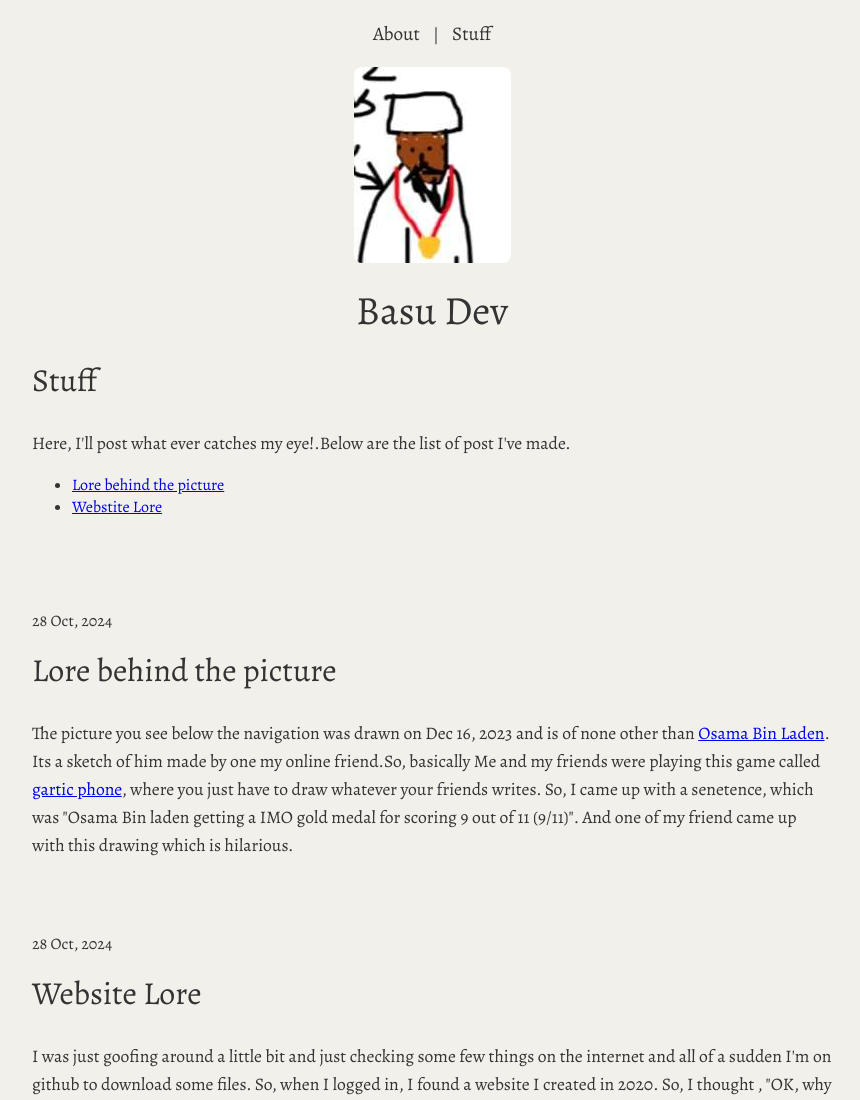
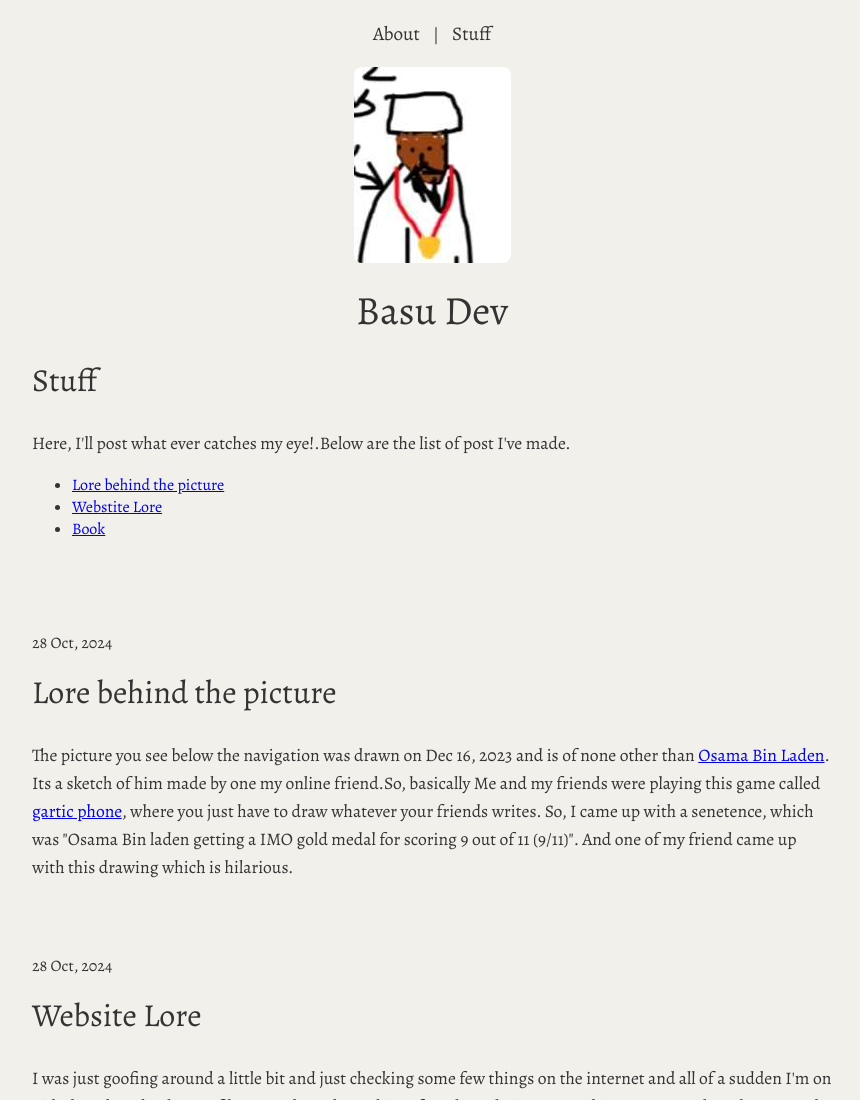
Before and after one commit to baskrki/basudev, a plain HTML site: page stuff.html in a window 1280 px wide. Shown: the top 1100 px of the page, without its empty margins (208-1068 px from the left). Drawn offline with nearby package versions, Linux system fonts and the light colour scheme.

Commit message:
Update stuff.html
added post3

```diff
--- a/stuff.html
+++ b/stuff.html
@@ -28,6 +28,7 @@
                 <ul>
                     <li><a href="#post1">Lore behind the picture</a></li>
                     <li><a href="#post2">Webstite Lore</a></li>
+			<li><a href="#post3">Book</a></li>
                 </ul>
             </div>
             <div class="post">
```
